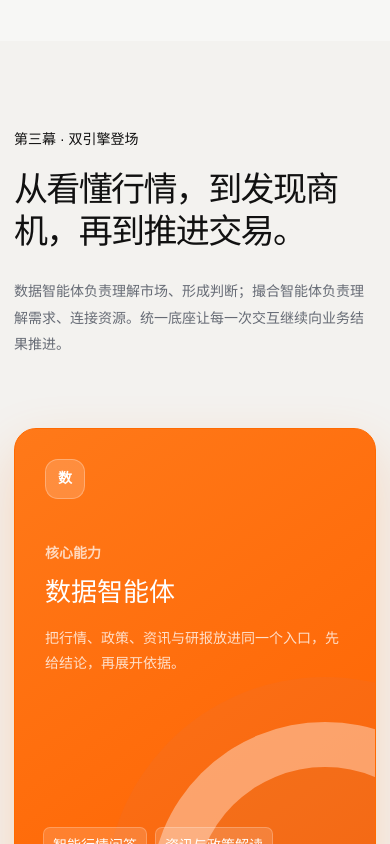
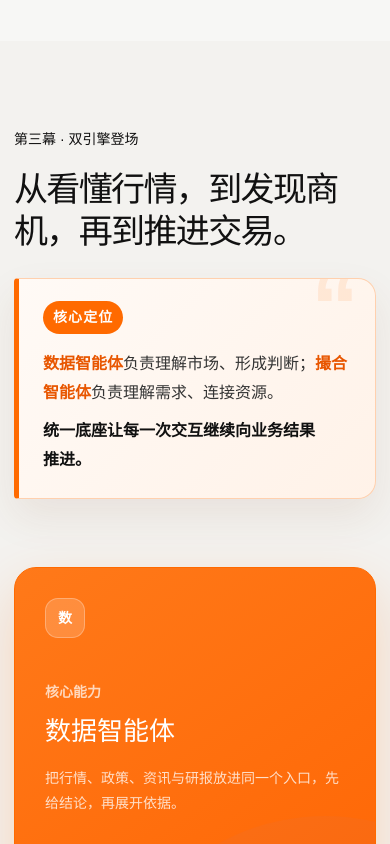
Before and after one commit to ashuai365/wanlianyida-bulk-ai-2026, a Next.js app: page / in a window 390 px wide. Shown: the part 9160-10004 px from the top of the page. Built offline with nearby package versions, Linux system fonts and the light colour scheme.

Commit message:
Highlight the dual-agent positioning statement

```diff
--- a/app/globals.css
+++ b/app/globals.css
@@ -191,8 +191,24 @@ p { text-wrap: pretty; }
 .section-title.centered { max-width: 930px; margin: 0; text-align: left; }
 .section-title.centered > span { justify-content: flex-start; }
 .section-title.centered > p { max-width: 760px; margin: 20px 0 0; }
-.section-title.split { display: grid; grid-template-columns: 1.45fr .65fr; gap: 90px; align-items: end; }
+.section-title.split { display: grid; grid-template-columns: 1.3fr .8fr; gap: 72px; align-items: end; }
 .section-title.split > p { margin: 0 0 4px; }
+.positioning-statement {
+  position: relative;
+  margin: 0 0 2px;
+  padding: 24px 28px 26px 30px;
+  border: 1px solid #ffd0ae;
+  border-left: 5px solid var(--orange);
+  border-radius: 4px 18px 18px 4px;
+  background: linear-gradient(135deg, #fffaf6, #fff2e8);
+  box-shadow: 0 18px 42px rgba(129, 72, 31, .09);
+  overflow: hidden;
+}
+.positioning-statement::after { content: "“"; position: absolute; right: 16px; top: -20px; color: rgba(255, 106, 0, .1); font-size: 96px; font-weight: 800; line-height: 1; }
+.positioning-statement > span { position: relative; z-index: 1; display: inline-flex; padding: 6px 10px; border-radius: 999px; background: var(--orange); color: white; font-size: 14px; font-weight: 800; letter-spacing: .08em; }
+.positioning-statement p { position: relative; z-index: 1; margin: 16px 0 0; color: #343434; font-size: 17px; font-weight: 560; line-height: 1.85; }
+.positioning-statement strong { color: var(--orange-deep); font-weight: 800; }
+.positioning-statement em { display: block; margin-top: 9px; color: #111; font-weight: 760; font-style: normal; }
 
 .industry-section { padding: 128px 0; background: #171717; color: white; }
 .chapter-kicker { display: flex; align-items: center; gap: 18px; }
@@ -521,6 +537,7 @@ footer { border-top: 1px solid #e3eaf3; background: #fff; color: var(--ink); }
   .method-grid { grid-template-columns: 1fr 1fr; }
   .method-card:last-child { grid-column: 1 / -1; }
   .section-title.split { grid-template-columns: 1fr; gap: 26px; align-items: start; }
+  .positioning-statement { max-width: 720px; }
   .problem-grid { grid-template-columns: 1fr 1fr; }
   .problem-card:last-child { grid-column: 1 / -1; }
   .industry-opening, .expert-panel { grid-template-columns: 1fr; gap: 44px; }
@@ -596,6 +613,8 @@ footer { border-top: 1px solid #e3eaf3; background: #fff; color: var(--ink); }
   .hero-keywords { flex-wrap: wrap; }
   .showcase-metrics { grid-template-columns: 1fr; }
   .section-title h2 { font-size: 34px; }
+  .positioning-statement { padding: 22px 22px 24px 24px; }
+  .positioning-statement p { font-size: 16px; line-height: 1.8; }
   .journey-track { grid-template-columns: 1fr; }
   .journey-track article, .journey-track article:nth-child(even), .journey-track article:nth-last-child(-n+2) { border-right: none; border-bottom: 1px solid #e5ecf5; }
   .journey-track article:last-child { border-bottom: none; }
--- a/app/page.tsx
+++ b/app/page.tsx
@@ -332,7 +332,10 @@ export default function Home() {
         <div className="section-shell">
           <div className="section-title split">
             <div><span>第三幕 · 双引擎登场</span><h2>从看懂行情，到发现商机，再到推进交易。</h2></div>
-            <p>数据智能体负责理解市场、形成判断；撮合智能体负责理解需求、连接资源。统一底座让每一次交互继续向业务结果推进。</p>
+            <aside className="positioning-statement" aria-label="大宗智能体核心定位">
+              <span>核心定位</span>
+              <p><strong>数据智能体</strong>负责理解市场、形成判断；<strong>撮合智能体</strong>负责理解需求、连接资源。<em>统一底座让每一次交互继续向业务结果推进。</em></p>
+            </aside>
           </div>
           <div className="capability-grid">
             {capabilities.map((capability) => (
```
